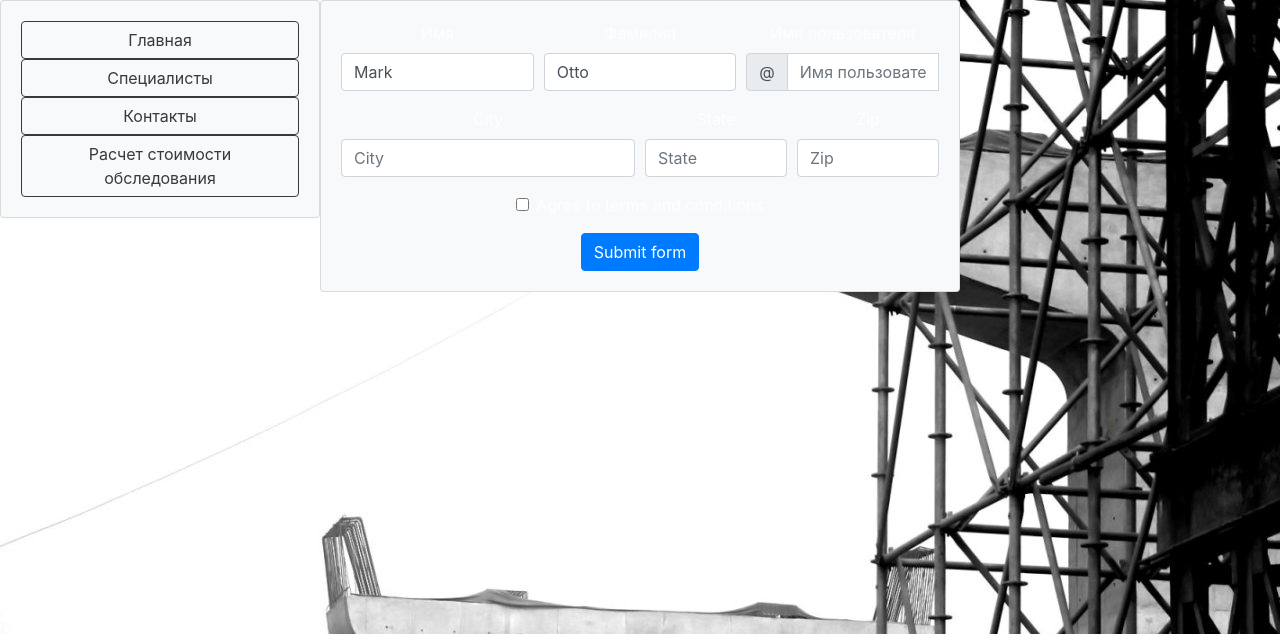
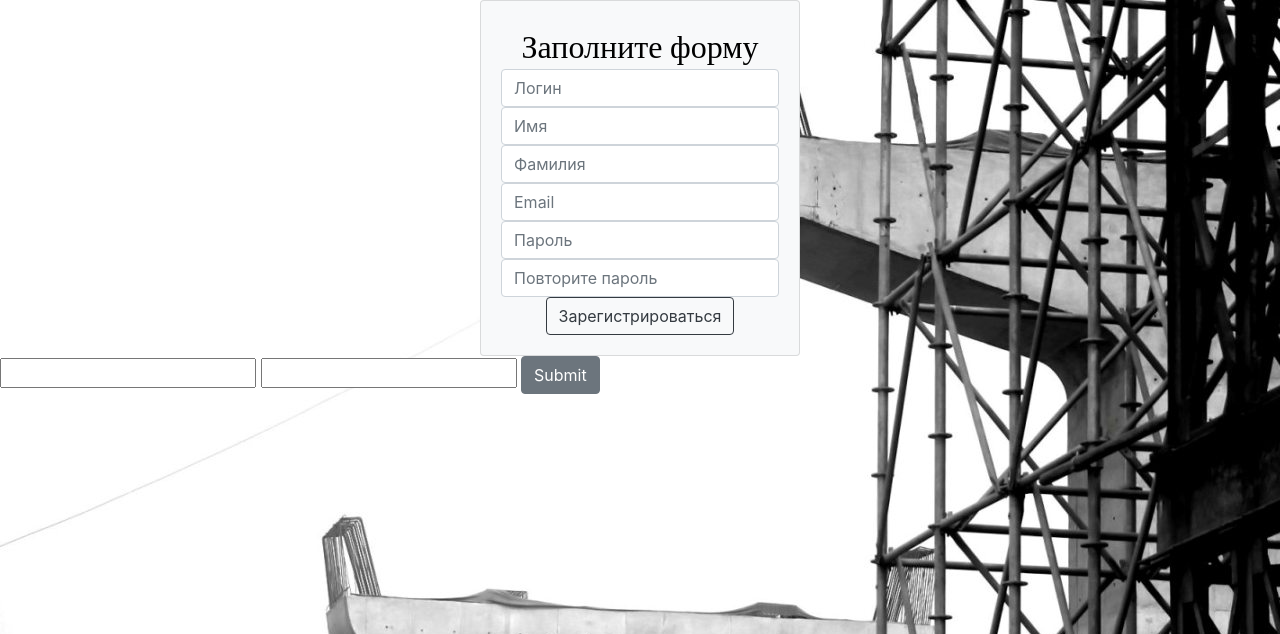
Before and after one commit to Eug-e/Ing_insp, a Django app: page /line10 in a window 1280 px wide. Shown: the top 634 px of the page. Run offline with Django 3.2, Linux system fonts and the light colour scheme; some libraries are stand-ins or nearby versions.

Commit message:
20/02/2021

```diff
--- a/beltex/admin.py
+++ b/beltex/admin.py
@@ -4,5 +4,5 @@ from beltex.models import *
 admin.site.register(Production)
 admin.site.register(Specialists)
 admin.site.register(Archive)
-
+admin.site.register(Men)
 # Register your models here.
--- /dev/null
+++ b/beltex/ex75.py
@@ -0,0 +1,5 @@
+import time
+
+for x in range(3600):
+    print(x)
+    time.sleep(1)
--- a/beltex/static/java_script.js
+++ b/beltex/static/java_script.js
@@ -233,11 +233,11 @@ $(document).ready(function() {
 })
 
 $(document).ready(function() {
-    $('#id47').click(function(e){
+    $('#id47').click(function(shop){
     x = $("#id46").val()
     if (x.indexOf('1')!=-1) {
         alert ('нельзя писать 1')
-        e.preventDefault()
+        shop.preventDefault()
     }
  })
 })
@@ -281,5 +281,3 @@ $(document).ready(function() {
     }
  })
 })
-
-$('.carousel').carousel()
--- a/beltex/templates/Objects.html
+++ b/beltex/templates/Objects.html
@@ -36,7 +36,7 @@
 
                 <a class="btn btn-outline-dark" href="line15">Специалисты</a>
 <!--                <h3>{% trans "Specialists" %}</h3>-->
-                <input class="btn btn-outline-dark" type="submit"  value="Контакты" >
+                <input class="btn btn-outline-dark" type="submit"  value="Обратная связь" >
 <!--                <h3>{% trans "Contacts" %}</h3>-->
                 <a class="btn btn-outline-dark" href="line14">Расчет стоимости обследования</a>
 
--- a/beltex/templates/Registration.html
+++ b/beltex/templates/Registration.html
@@ -18,86 +18,34 @@
 </head>
 <body>
     <div class="container-fluid">
-        <div class="row">
+        <div class="row justify-content-sm-center">
+
            <div class="col-3" style = "padding: 0px" style="height: 5000px">
-              <div class = "card card-body bg-light" align="center" >
-                 <a class="btn btn-outline-dark" href="line4">Главная</a>
+                <div class = "card card-body bg-light" align="center" >
+                    <div><font size="6" color="black" face="Impact">Заполните форму</font>
+                </div>
 
-                  <a class="btn btn-outline-dark" href="line15">Специалисты</a>
+                <form method = 'POST' action = 'line4'>
+                    <input type = "text" class="form-control" placeholder="Логин" name = "login" id="id46">
+                    <input type="text"  class="form-control" placeholder="Имя" name = "reg_name">
+                    <input type="text"  class="form-control" placeholder="Фамилия" name = "reg_surname">
+                    <input type="text"  class="form-control" placeholder="Email" name = "reg_email">
+                    <input type = "password" class="form-control" placeholder="Пароль" name = "password1">
+                    <input type = "password" class="form-control" placeholder="Повторите пароль" name = "password2">
+                    <button type = "submit"  class = "btn btn-outline-dark" id="id47">Зарегистрироваться</button
+                </form>
 
-                  <input class="btn btn-outline-dark" type="submit"  value="Контакты" >
-
-                  <a class="btn btn-outline-dark" href="line14">Расчет стоимости обследования</a>
-              </div>
-           </div>
-           <div class="col-6" style = "padding: 0px" style="height: 5000px">
-                <div class = "card card-body bg-light" align="center" >
-
-                    <form class="needs-validation" novalidate>
-                      <div class="form-row">
-                        <div class="col-md-4 mb-3">
-                          <label for="validationCustom01">Имя</label>
-                          <input type="text" class="form-control" id="validationCustom01" placeholder="Имя" value="Mark" required>
-                          <div class="valid-feedback">
-                            Looks good!
-                          </div>
-                        </div>
-                        <div class="col-md-4 mb-3">
-                          <label for="validationCustom02">Фамилия</label>
-                          <input type="text" class="form-control" id="validationCustom02" placeholder="Фамилия" value="Otto" required>
-                          <div class="valid-feedback">
-                            Looks good!
-                          </div>
-                        </div>
-                        <div class="col-md-4 mb-3">
-                          <label for="validationCustomUsername">Имя пользователя</label>
-                          <div class="input-group">
-                            <div class="input-group-prepend">
-                              <span class="input-group-text" id="inputGroupPrepend">@</span>
-                            </div>
-                            <input type="text" class="form-control" id="validationCustomUsername" placeholder="Имя пользователя" aria-describedby="inputGroupPrepend" required>
-                            <div class="invalid-feedback">
-                              Please choose a username.
-                            </div>
-                          </div>
-                        </div>
-                      </div>
-                      <div class="form-row">
-                        <div class="col-md-6 mb-3">
-                          <label for="validationCustom03">City</label>
-                          <input type="text" class="form-control" id="validationCustom03" placeholder="City" required>
-                          <div class="invalid-feedback">
-                            Please provide a valid city.
-                          </div>
-                        </div>
-                        <div class="col-md-3 mb-3">
-                          <label for="validationCustom04">State</label>
-                          <input type="text" class="form-control" id="validationCustom04" placeholder="State" required>
-                          <div class="invalid-feedback">
-                            Please provide a valid state.
-                          </div>
-                        </div>
-                        <div class="col-md-3 mb-3">
-                          <label for="validationCustom05">Zip</label>
-                          <input type="text" class="form-control" id="validationCustom05" placeholder="Zip" required>
-                          <div class="invalid-feedback">
-                            Please provide a valid zip.
-                          </div>
-                        </div>
-                      </div>
-                      <div class="form-group">
-                        <div class="form-check">
-                          <input class="form-check-input" type="checkbox" value="" id="invalidCheck" required>
-                          <label class="form-check-label" for="invalidCheck">
-                            Agree to terms and conditions
-                          </label>
-                          <div class="invalid-feedback">
-                            You must agree before submitting.
-                          </div>
-                        </div>
-                      </div>
-                      <button class="btn btn-primary" type="submit">Submit form</button>
-                    </form>
+<!--                    <form class="needs-validation" >-->
+<!--                      <div class="form-row">-->
+<!--                          <input type="text" class="form-control" placeholder="Логин" name = "login" id="id46">-->
+<!--                          <input type="text" class="form-control" placeholder="Имя" name = "login" id="id46">-->
+<!--                          <input type="text" class="form-control" id="validationCustom02" placeholder="Фамилия" value="" required>-->
+<!--                          <input type="text" class="form-control" id="validationCustom03" placeholder="Email" required>-->
+<!--                          <input type="text" class="form-control" id="validationCustom03" placeholder="Пароль" required>-->
+<!--                          <input type="text" class="form-control" id="validationCustom03" placeholder="Повротрите пароль" required>-->
+<!--                      </div>-->
+<!--                      <button class="btn btn-outline-dark" type="submit" >Зарегистрироваться</button>-->
+<!--                    </form>-->
                 </div>
            </div>
 
@@ -108,8 +56,8 @@
 
 
 
-<!--                <form method = 'POST' action = 'line4'>-->
-<!--<input type = "text" name = "login" id="id46">-->
-<!--                    <input type = "password" name = "password">-->
-<!--                    <input type = "submit"  class = 'btn btn-secondary' id="id47">-->
-<!--</form>-->
+                <form method = 'POST' action = 'line4'>
+                    <input type = "text" name = "login" id="id46">
+                    <input type = "password" name = "password">
+                    <input type = "submit"  class = 'btn btn-secondary' id="id47">
+                </form>
--- a/beltex/urls.py
+++ b/beltex/urls.py
@@ -17,6 +17,10 @@ from django.conf import settings
 from django.conf.urls.static import static
 from beltex.views import Obj
 from beltex.views import contacts
+from beltex.views import server
+from beltex.views import server2
+from beltex.views import cost
+from beltex.views import get_csv
 urlpatterns = [
     path('line1', index),
     path('line2', str1),
@@ -33,6 +37,10 @@ urlpatterns = [
     path('line14', Costs),
     path('line15', Spec),
     path('line16', Obj),
-    path('line17', contacts)
+    path('line17', contacts),
+    path('line18', server),
+    path('line19', server2),
+    path('cost', cost),
+    path('download', get_csv)
 
 ] + static(settings.MEDIA_URL, document_root=settings.MEDIA_ROOT)
--- a/beltex/views.py
+++ b/beltex/views.py
@@ -1,49 +1,50 @@
 
 from django.http import HttpResponse
-from beltex.models import Specialists
+from beltex.models import Specialists, Men
 from django.shortcuts import render
 from django.contrib.auth import authenticate, login, logout
 from django.http import HttpResponseRedirect
 from django.contrib.auth.models import User
 from django.http import JsonResponse
+import csv
+
 from django.utils.translation import ugettext as _
 
-def translate(request):
-    return render_to_response(
-        'index.html',
-        {'title': _('Контакты')}
-    )
-
+# def translate(request):
+#     return render_to_response(
+#         'index.html',
+#         {'title': _('Контакты')}
+#     )
 
 def index(request):
     return HttpResponse("привет")
 
 def str1(request):
-    x = Specialists.objects.filter(skills = 99)
+    x = Men.objects.filter(name='Hog')
     y = x[0]
-    return HttpResponse(y.car)
+    return HttpResponse(y.name)
 
 def Ver(request):
-    z = Specialists.objects.filter(specialist = "Veronica")
+    z = Specialists.objects.filter(specialist="Tacko Fall")
     w = z[0]
     return HttpResponse(w.car)
 
 def ex41(request):
 
-    return render (request,
+    return render(request,
         'index.html',
-    {}
+    {'start': 0, 'finish': 40}
     )
 
 def login_user (request):
     user = authenticate(
-        username = request.POST['username'],
-        password = request.POST['password']
+        username=request.POST['username'],
+        password=request.POST['password']
     )
     if user is None:
-        return render (request, 'invalid.html', {})
+        return render(request, 'invalid.html', {})
     else:
-        login (request, user)
+        login(request, user)
         return HttpResponseRedirect('line4')
 
 def log_out (request):
@@ -51,30 +52,33 @@ def log_out (request):
         logout(request)
         return HttpResponseRedirect('line4')
     else:
-        return HttpResponse ('Ты не залогинен')
+        return render(request,
+                      'index.html',
+                      {}
+                      )
 
 def First (request):
-    return render (request, 'First.html')
+    return render(request, 'First.html')
 
 def Second (request):
-    return render (request, 'Second.html')
+    return render(request, 'Second.html')
 
 def Common (request):
-    return render (request, 'Common.html')
+    return render(request, 'Common.html')
 
 def Reg (request):
-    user = User.objects.create_user (
+    user = User.objects.create_user(
         request.POST['login'],
-        password=request.POST['password'],
-        first_name='first_name',
-        last_name='last_name',
-        email='e7y@ggg.by'
+        password1=request.POST['password1'],
+        password2=request.POST['password2'],
+        first_name=request.POST['reg_name'],
+        last_name=request.POST['reg_surname'],
+        email=request.POST['reg_email']
     )
-    return HttpResponse ('ok')
+    return HttpResponse('ok')
 
 def Form (request):
     return render(request, 'Registration.html')
-
 
 def Ajax_path (request):
     response = {
@@ -92,13 +96,53 @@ def back (request):
     return HttpResponseRedirect('line4')
 
 def Costs (request):
-    return render (request, 'Costs.html')
+    return render(request, 'Costs.html')
 
 def Spec (request):
-    return render (request, 'spec.html')
+    return render(request, 'spec.html')
 
 def Obj (request):
-    return render (request, 'objects.html')
+    return render(request, 'objects.html')
 
 def contacts (request):
-    return render (request, 'Contacts.html')
+    return render(request, 'Contacts.html')
+
+def server (request):
+    Men.objects.filter(
+        id=request.POST['id']
+    ).update(
+        name=request.POST['name'],
+        age=int(request.POST['age'])
+    )
+    return JsonResponse({'status':'ok'})
+
+def server2 (request):
+    Men.objects.filter(
+        id=request.GET['id']
+    )
+
+    return JsonResponse({'status':'ok'})
+
+def cost(request):
+    x = request.POST["volume"]
+    if x == '10':
+        return render(request, 'Costs.html', context='no')
+    else:
+        z = int(x) * 3
+        y = {'header': z}
+        return render(request, 'Costs.html', context=y)
+
+def get_csv(request):
+    response = HttpResponse(content_type='text/csv')
+    response['Content-Disposition'] = \
+        'attachment; filename="somefilename.csv"'
+
+    writer = csv.writer(response)
+    writer.writerow(['id', 'name'])
+    persons = Men.objects.filter(
+        age__gt= int(request.GET['start']),
+        age__lt=int(request.GET['finish']),
+    )
+    for person in persons:
+        writer.writerow([person.name, person.name])
+    return response
```
Also changed, not shown: beltex/client.py (added, +21 -0 lines), beltex/models.py (+5 -3 lines), beltex/templates/Contacts.html (+8 -10 lines), beltex/templates/Costs.html (+14 -71 lines), beltex/templates/index.html (+9 -13 lines), beltex/templates/invalid.html (+21 -4 lines), db.sqlite3.
